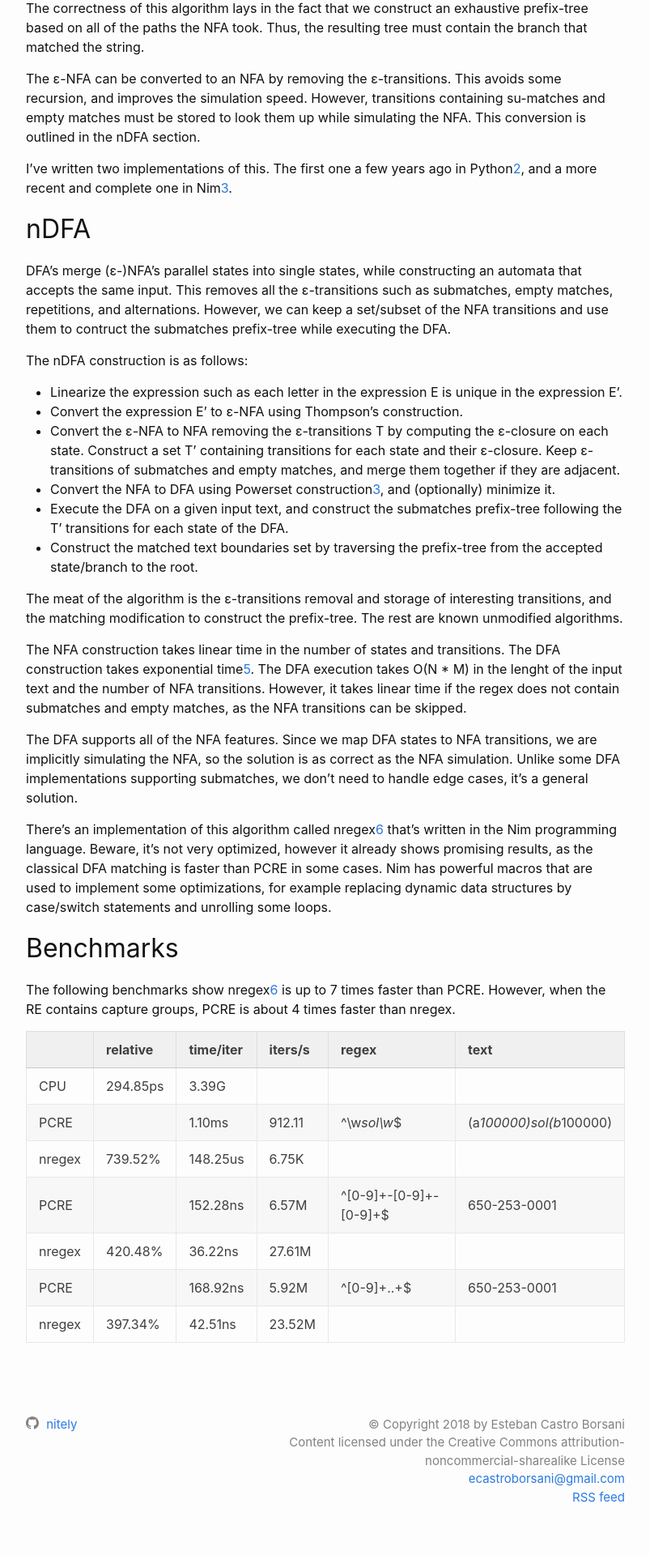
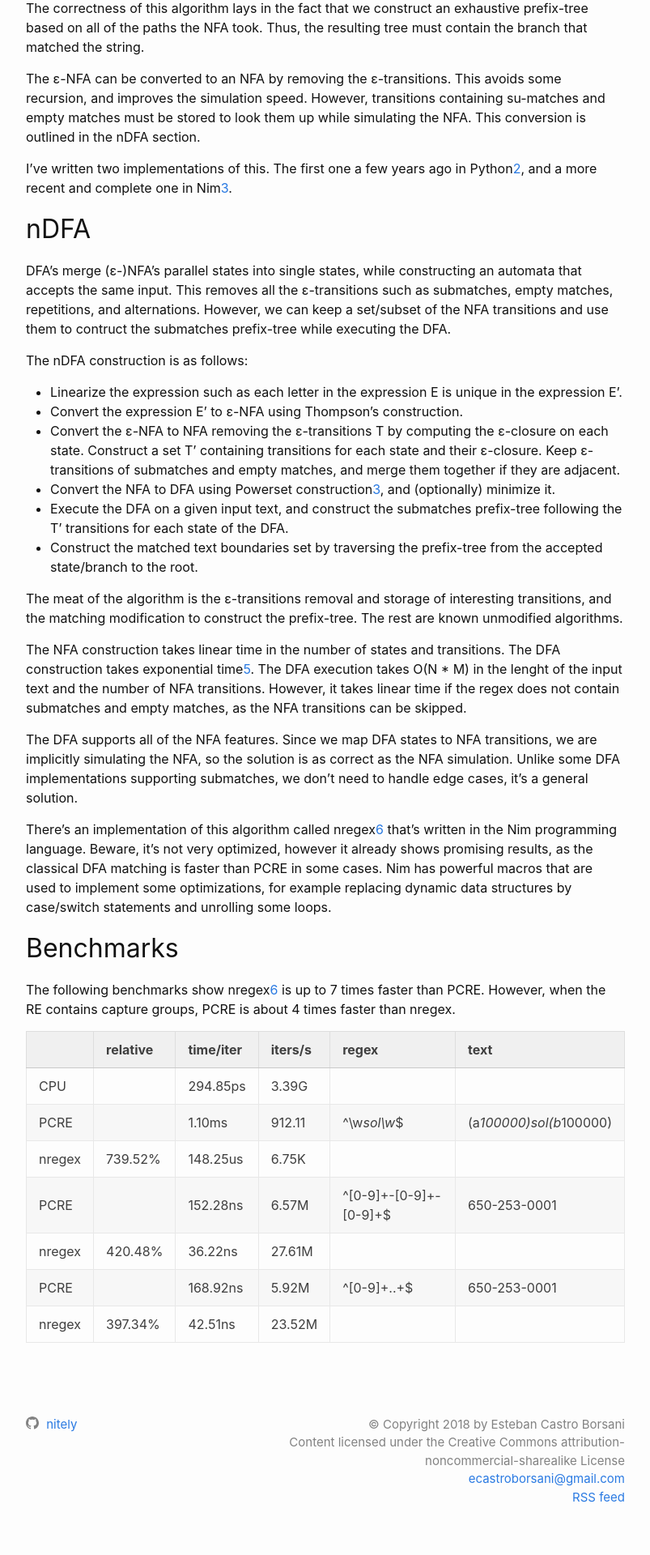
Before and after one commit to nitely/nitely.github.io, a Jekyll site: the page built from _posts/2020-01-19-a-dfa-for-submatches-extraction.markdown, in a window 1280 px wide. Shown: the part 1182-3102 px from the top of the page at 81% size, without its empty margins (238-1041 px from the left). Built offline with Jekyll 4.4.1, drawn with Linux system fonts in a browser that asks for light colours.

Commit message:
bench table

```diff
--- a/_posts/2020-01-19-a-dfa-for-submatches-extraction.markdown
+++ b/_posts/2020-01-19-a-dfa-for-submatches-extraction.markdown
@@ -54,7 +54,7 @@ The following benchmarks show nregex[6] is up to 7 times faster than PCRE. Howev
 
 |  | relative | time/iter | iters/s | regex | text
 | --- | --- | --- | --- | --- | ---
-CPU | 294.85ps | 3.39G
+CPU | | 294.85ps | 3.39G
 PCRE | | 1.10ms | 912.11 | ^\w*sol\w*$ | (a*100000)sol(b*100000)
 nregex | 739.52% | 148.25us | 6.75K
 PCRE | | 152.28ns | 6.57M | ^[0-9]+-[0-9]+-[0-9]+$ | 650-253-0001
```
